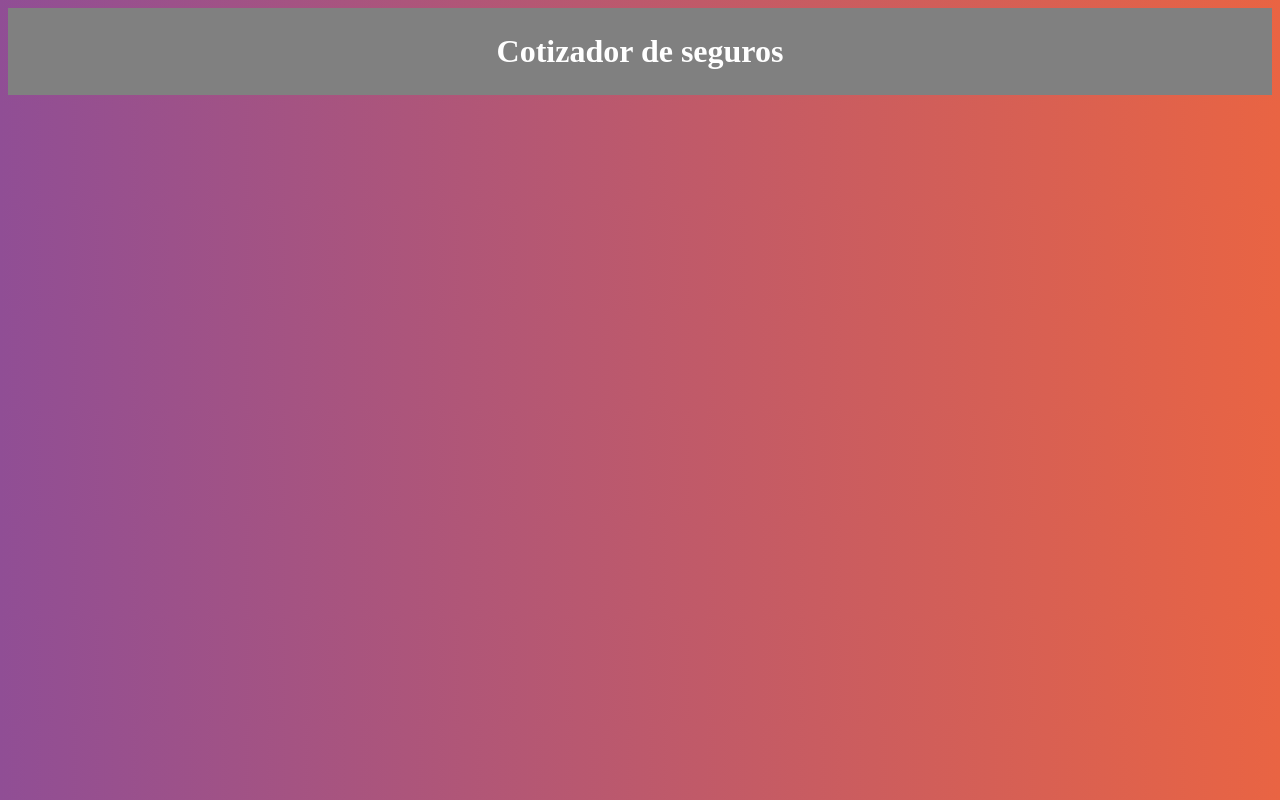
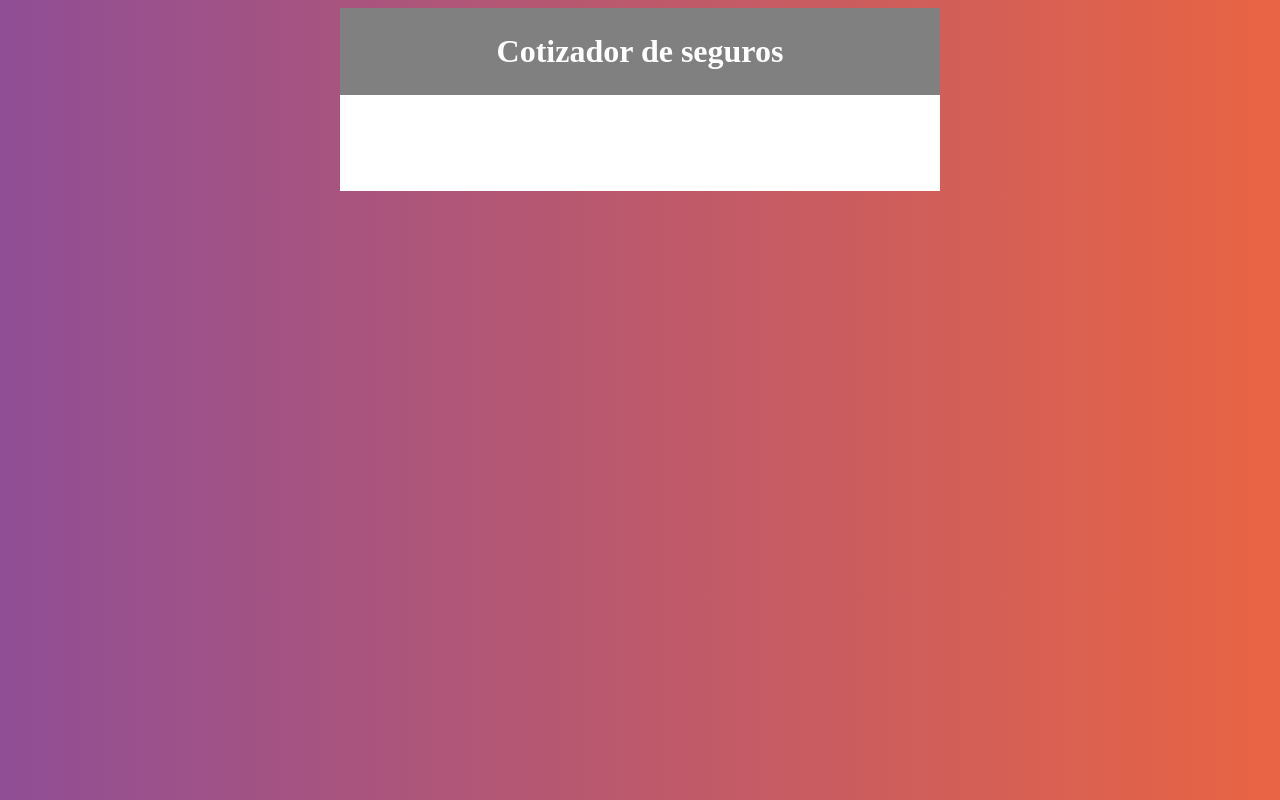
Before and after one commit to LuciaIramain/cotizadorDeSeguros, a React (Create React App) app: page / in a window 1280 px wide. Built offline with nearby package versions, Linux system fonts and the light colour scheme; the HTML template or start-up script is replaced by a standard one.

Commit message:
Se agregaron styled components y se creo el formulario del cotizador

```diff
--- a/src/App.js
+++ b/src/App.js
@@ -1,11 +1,25 @@
 import React from 'react';
 import Header from './components/Header';
+import styled from '@emotion/styled';
+
+const Contenedor = styled.div`
+  max-width: 600px;
+  margin: 0 auto;
+`;
+
+const ContenedorFormulario = styled.div`
+  background-color: #FFF;
+  padding: 3rem;
+`;
 
 function App() {
   return (
-    <div>
+    <Contenedor>
       <Header titulo={'Cotizador de seguros'}/>
-    </div>
+      <ContenedorFormulario>
+
+      </ContenedorFormulario>
+    </Contenedor>
   );
 }
 
```
Also changed, not shown: src/components/Formulario.js (added, +21 -0 lines).
